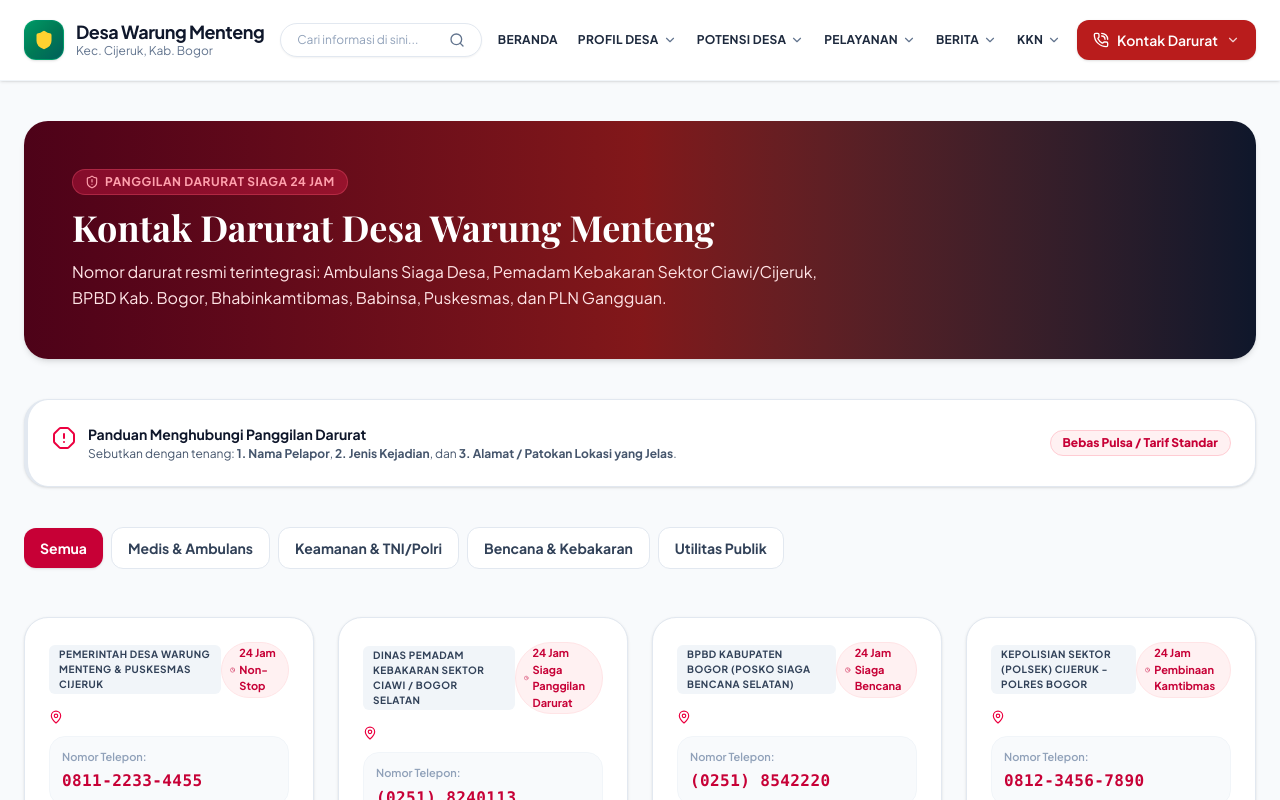
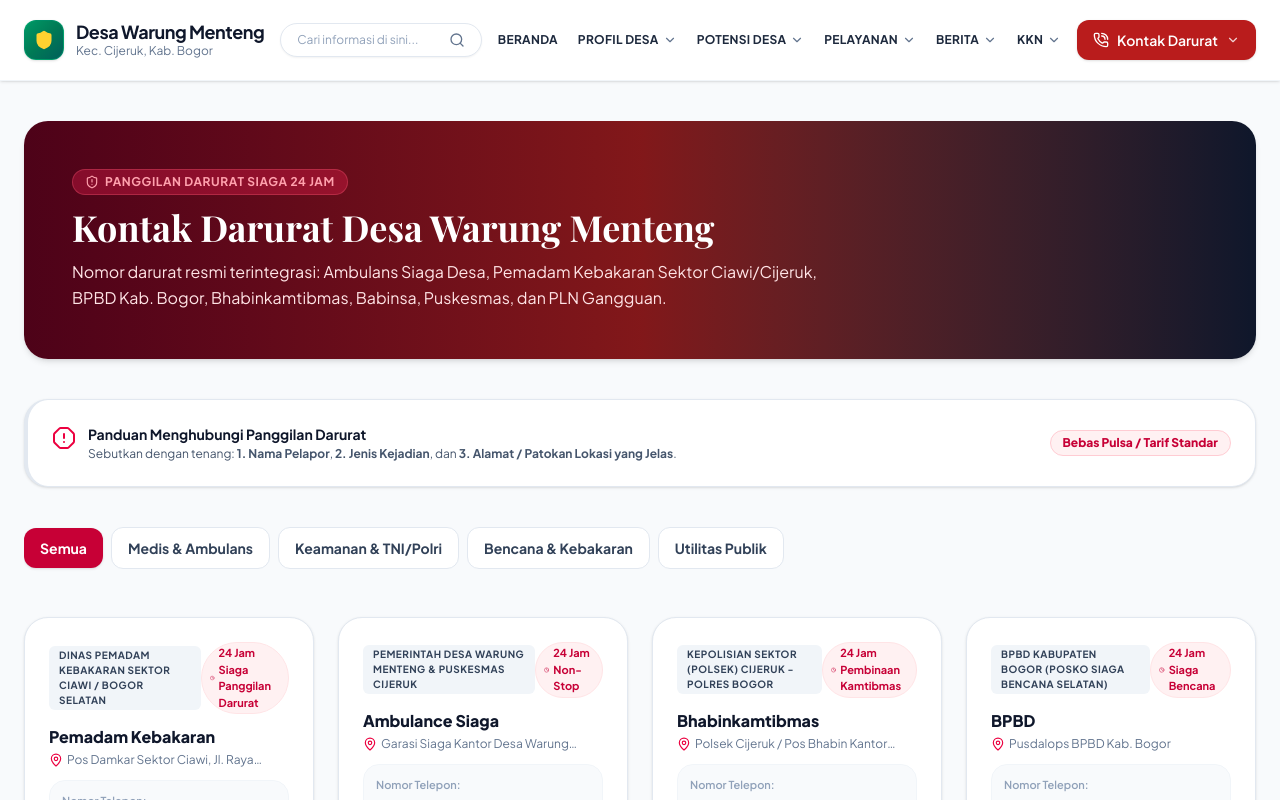
Before and after one commit to akhdan0609/Desaku, a React (Vite) app: page / in a window 1280 px wide. Both pictures are taken after a click on the button "Kontak Darurat". Shown: the top 800 px of the page. Built offline with nearby package versions, Linux system fonts and the light colour scheme; a web font is replaced by a local one.

Commit message:
Perbarui nama kontak darurat dan perbaiki tampilan kartu

```diff
--- a/src/components/darurat/KontakDaruratView.tsx
+++ b/src/components/darurat/KontakDaruratView.tsx
@@ -103,11 +103,11 @@ export const KontakDaruratView: React.FC = () => {
 
                 <div>
                   <h3 className="text-base font-extrabold text-slate-900 leading-snug">
-                    {item.namaKontak}
+                    {item.namaLayanan || item.namaKontak}
                   </h3>
                   <p className="text-xs text-slate-500 mt-1 flex items-center gap-1">
                     <MapPin className="w-3.5 h-3.5 text-rose-600 shrink-0" />
-                    <span className="line-clamp-1">{item.alamat}</span>
+                    <span className="line-clamp-1">{item.alamatPos || item.alamat}</span>
                   </p>
                 </div>
 
@@ -119,7 +119,7 @@ export const KontakDaruratView: React.FC = () => {
                 </div>
 
                 <p className="text-xs text-slate-600 leading-relaxed">
-                  {item.keterangan}
+                  {item.deskripsi || item.keterangan}
                 </p>
               </div>
 
--- a/src/data/mockData.ts
+++ b/src/data/mockData.ts
@@ -1043,7 +1043,20 @@ export const INITIAL_LAPORAN_WARGA: LaporanWarga[] = [
 export const KONTAK_DARURAT_LIST: KontakDaruratItem[] = [
   {
     id: 'dar-1',
-    namaLayanan: 'Ambulans Siaga Desa Warung Menteng',
+    namaLayanan: 'Pemadam Kebakaran',
+    instansi: 'Dinas Pemadam Kebakaran Sektor Ciawi / Bogor Selatan',
+    kategori: 'Kebakaran & Bencana',
+    nomorTelepon: '(0251) 8240113',
+    nomorWA: '6281289001133',
+    alamatPos: 'Pos Damkar Sektor Ciawi, Jl. Raya Puncak KM 72',
+    siaga: '24 Jam Siaga Panggilan Darurat',
+    namaPetugas: 'Regu Piket Damkar Ciawi',
+    deskripsi: 'Penanganan kebakaran rumah, hutan, penyelamatan bencana, evakuasi sarang tawon vespa, ular berbisa, dan pohon tumbang.',
+    iconName: 'Flame'
+  },
+  {
+    id: 'dar-2',
+    namaLayanan: 'Ambulance Siaga',
     instansi: 'Pemerintah Desa Warung Menteng & Puskesmas Cijeruk',
     kategori: 'Medis & Kesehatan',
     nomorTelepon: '0811-2233-4455',
@@ -1055,21 +1068,21 @@ export const KONTAK_DARURAT_LIST: KontakDaruratItem[] = [
     iconName: 'Ambulance'
   },
   {
-    id: 'dar-2',
-    namaLayanan: 'Damkar (Pemadam Kebakaran & Evakuasi Satwa)',
-    instansi: 'Dinas Pemadam Kebakaran Sektor Ciawi / Bogor Selatan',
-    kategori: 'Kebakaran & Bencana',
-    nomorTelepon: '(0251) 8240113',
-    nomorWA: '6281289001133',
-    alamatPos: 'Pos Damkar Sektor Ciawi, Jl. Raya Puncak KM 72',
-    siaga: '24 Jam Siaga Panggilan Darurat',
-    namaPetugas: 'Regu Piket Damkar Ciawi',
-    deskripsi: 'Penanganan kebakaran rumah, hutan, penyelamatan bencana, evakuasi sarang tawon vespa, ular berbisa, dan pohon tumbang.',
-    iconName: 'Flame'
+    id: 'dar-3',
+    namaLayanan: 'Bhabinkamtibmas',
+    instansi: 'Kepolisian Sektor (Polsek) Cijeruk - Polres Bogor',
+    kategori: 'Keamanan & Ketertiban',
+    nomorTelepon: '0812-3456-7890',
+    nomorWA: '6281234567890',
+    alamatPos: 'Polsek Cijeruk / Pos Bhabin Kantor Desa',
+    siaga: '24 Jam Pembinaan Kamtibmas',
+    namaPetugas: 'Aiptu Bambang Sutrisno (Bhabinkamtibmas Desa Warung Menteng)',
+    deskripsi: 'Pelaporan tindak kriminalitas, mediasi sengketa warga, penanganan gangguan ketertiban umum, dan pengamanan lingkungan.',
+    iconName: 'Shield'
   },
   {
-    id: 'dar-3',
-    namaLayanan: 'BPBD (Badan Penanggulangan Bencana Daerah)',
+    id: 'dar-4',
+    namaLayanan: 'BPBD',
     instansi: 'BPBD Kabupaten Bogor (Posko Siaga Bencana Selatan)',
     kategori: 'Kebakaran & Bencana',
     nomorTelepon: '(0251) 8542220',
@@ -1081,21 +1094,21 @@ export const KONTAK_DARURAT_LIST: KontakDaruratItem[] = [
     iconName: 'ShieldAlert'
   },
   {
-    id: 'dar-4',
-    namaLayanan: 'Bhabinkamtibmas (Polsek Cijeruk)',
-    instansi: 'Kepolisian Sektor (Polsek) Cijeruk - Polres Bogor',
+    id: 'dar-5',
+    namaLayanan: 'Satpol PP',
+    instansi: 'Satuan Polisi Pamong Praja Kecamatan Cijeruk',
     kategori: 'Keamanan & Ketertiban',
-    nomorTelepon: '0812-3456-7890',
-    nomorWA: '6281234567890',
-    alamatPos: 'Polsek Cijeruk / Pos Bhabin Kantor Desa',
-    siaga: '24 Jam Pembinaan Kamtibmas',
-    namaPetugas: 'Aiptu Bambang Sutrisno (Bhabinkamtibmas Desa Warung Menteng)',
-    deskripsi: 'Pelaporan tindak kriminalitas, mediasi sengketa warga, penanganan gangguan ketertiban umum, dan pengamanan lingkungan.',
-    iconName: 'Shield'
+    nomorTelepon: '0857-7788-9900',
+    nomorWA: '6285777889900',
+    alamatPos: 'Kantor Kecamatan Cijeruk',
+    siaga: '07.30 - 22.00 WIB (Siaga Patroli Wilayah)',
+    namaPetugas: 'Kanit Trantibum Satpol PP',
+    deskripsi: 'Penegakan Perda, penertiban miras, galian liar, pembinaan ketertiban umum, dan pendampingan linmas desa.',
+    iconName: 'Building2'
   },
   {
-    id: 'dar-5',
-    namaLayanan: 'Babinsa (Koramil 2123 / Cijeruk-Cigombong)',
+    id: 'dar-6',
+    namaLayanan: 'Babinsa',
     instansi: 'Komando Rayon Militer (Koramil) Kodim 0621 Kab. Bogor',
     kategori: 'Keamanan & Ketertiban',
     nomorTelepon: '0813-8899-0011',
@@ -1107,21 +1120,8 @@ export const KONTAK_DARURAT_LIST: KontakDaruratItem[] = [
     iconName: 'ShieldCheck'
   },
   {
-    id: 'dar-6',
-    namaLayanan: 'Satpol PP Kecamatan Cijeruk',
-    instansi: 'Satuan Polisi Pamong Praja Kecamatan Cijeruk',
-    kategori: 'Keamanan & Ketertiban',
-    nomorTelepon: '0857-7788-9900',
-    nomorWA: '6285777889900',
-    alamatPos: 'Kantor Kecamatan Cijeruk',
-    siaga: '07.30 - 22.00 WIB (Siaga Patroli Wilayah)',
-    namaPetugas: 'Kanit Trantibum Satpol PP',
-    deskripsi: 'Penegakan Perda, penertiban miras, galian liar, pembinaan ketertiban umum, dan pendampingan linmas desa.',
-    iconName: 'Building2'
-  },
-  {
     id: 'dar-7',
-    namaLayanan: 'Bidan Desa (Pelayanan Ibu, Bayi & Kegawatdaruratan Kebidanan)',
+    namaLayanan: 'Bidan Desa',
     instansi: 'Pustu Warung Menteng / Puskesmas Cijeruk',
     kategori: 'Medis & Kesehatan',
     nomorTelepon: '0813-1122-3344',
@@ -1134,7 +1134,7 @@ export const KONTAK_DARURAT_LIST: KontakDaruratItem[] = [
   },
   {
     id: 'dar-8',
-    namaLayanan: 'PLKB (Penyuluh Keluarga Berencana Kecamatan Cijeruk)',
+    namaLayanan: 'PLKB',
     instansi: 'DP3AP2KB Kabupaten Bogor',
     kategori: 'Pamong Desa',
     nomorTelepon: '0858-9900-1133',
```
